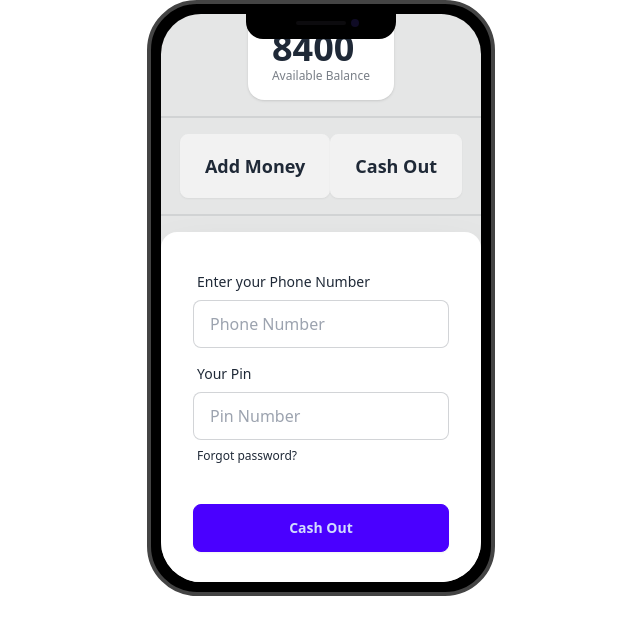
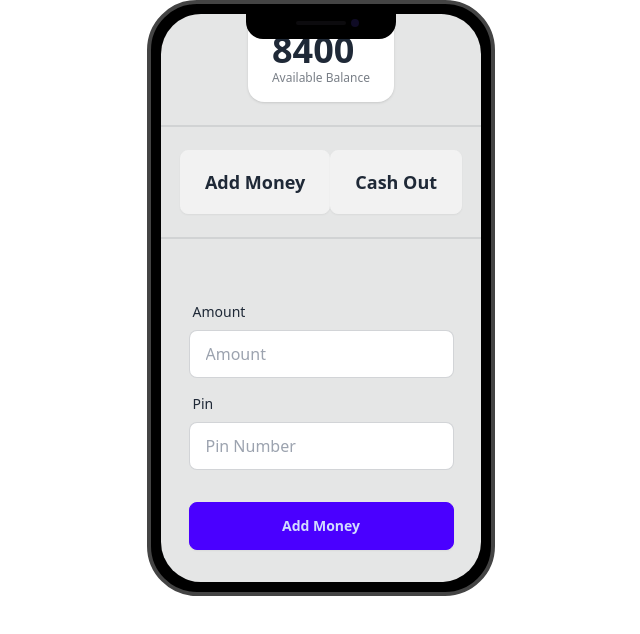
Before and after one commit to saidee-hasan/payoo, a plain HTML site: page home.html in a window 1280 px wide. Both pictures are taken after a click on the button "Cash Out". Shown: the whole page, without its empty margins (319-959 px from the left). Drawn offline with nearby package versions, Linux system fonts and the light colour scheme.

Commit message:
admany btn work

```diff
--- a/home.html
+++ b/home.html
@@ -29,12 +29,12 @@
             <div class="divider"></div>
             <!-- user Action Btn -->
             <div class="flex">
-              <button class="btn btn-lg">Add Money</button>
-              <button class="btn btn-lg">Cash Out</button>
+              <button id="add-cash" class="btn btn-lg">Add Money</button>
+              <button id="add-many" class="btn btn-lg">Cash Out</button>
             </div>
             <div class="divider"></div>
             <!-- Add money from -->
-            <form class="card-body hidden">
+            <form id="add-many-from" class="card-body ">
               <div class="form-control">
                 <label class="label">
                   <span class="label-text">Amount</span>
@@ -70,7 +70,7 @@
 
 
             <div class="card bg-base-100 w-full max-w-sm shrink-0 shadow-2xl">
-              <form class="card-body ">
+              <form id="cash-many-from" class="card-body hidden">
                 <div class="form-control">
                   <label class="label">
                     <span class="label-text">Enter your Phone Number</span>
--- a/js/home.js
+++ b/js/home.js
@@ -22,3 +22,17 @@ document.getElementById("cash-btn").addEventListener("click",function(e){
 
 
 })
+
+
+// add-many-show
+document.getElementById("add-cash").addEventListener("click",function(){
+document.getElementById("cash-many-from").classList.remove("hidden")
+document.getElementById("add-many-from").classList.add("hidden")
+
+})
+document.getElementById("add-many").addEventListener("click",function(){
+
+document.getElementById("add-many-from").classList.remove("hidden")
+document.getElementById("cash-many-from").classList.add("hidden")
+
+})
```
